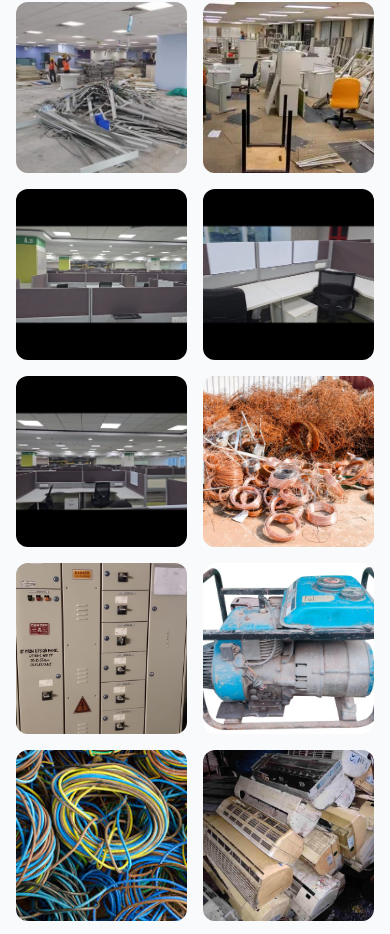
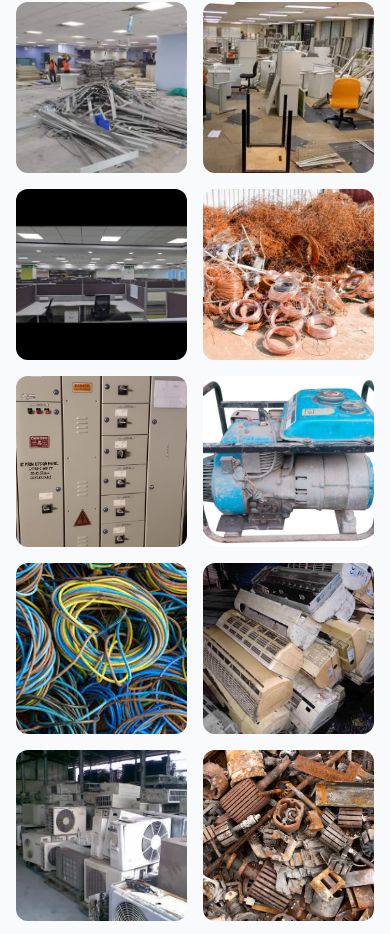
Before and after one commit to aspltechdev/ak-enterprises, a Next.js app: page / in a window 390 px wide. Shown: the part 11066-12000 px from the top of the page. Built offline with nearby package versions, Linux system fonts and the light colour scheme.

Commit message:
Final cleanup: Fix metadataBase, remove duplicate gallery images, and verify mobile responsiveness

```diff
--- a/src/app/layout.tsx
+++ b/src/app/layout.tsx
@@ -13,6 +13,7 @@ const geistMono = Geist_Mono({
 });
 
 export const metadata: Metadata = {
+  metadataBase: new URL('https://akenterprises.com'),
   title: "AK Enterprises | Leading Industrial & scrap Processing Solutions",
   description: "AK Enterprises provides world-class industrial solutions, scrap processing, and metal recovery services. With over 20 years of experience, we deliver excellence and sustainable practices.",
   keywords: ["industrial solutions", "scrap processing", "metal recovery", "recycling", "AK Enterprises", "manufacturing"],
--- a/src/components/Gallery.tsx
+++ b/src/components/Gallery.tsx
@@ -17,8 +17,6 @@ export function Gallery() {
     "/assets/office scrap and dismantaling/office hero.jpeg",
     "/assets/office scrap and dismantaling/office.jpg",
     "/assets/office scrap and dismantaling/office dismantling.webp",
-    "/assets/office scrap and dismantaling/officeafter.jpeg",
-    "/assets/office scrap and dismantaling/officeafter1.jpeg",
     "/assets/office scrap and dismantaling/officeafter3.jpeg",
 
     // Electrical & Power Scrap
```
